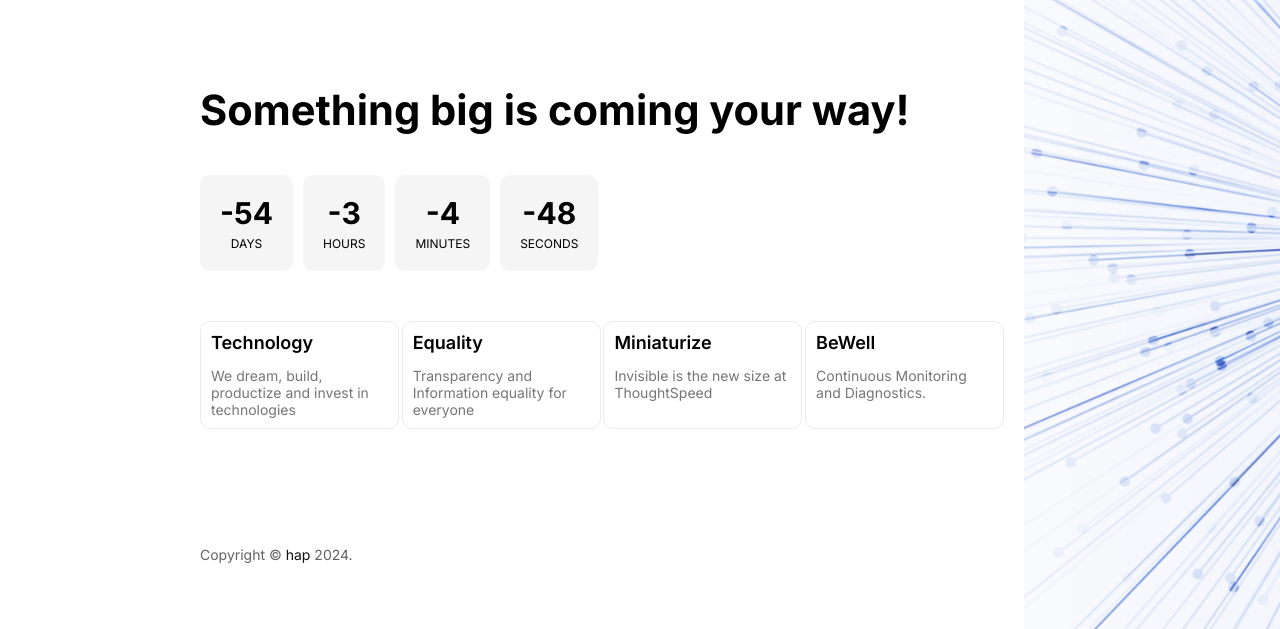
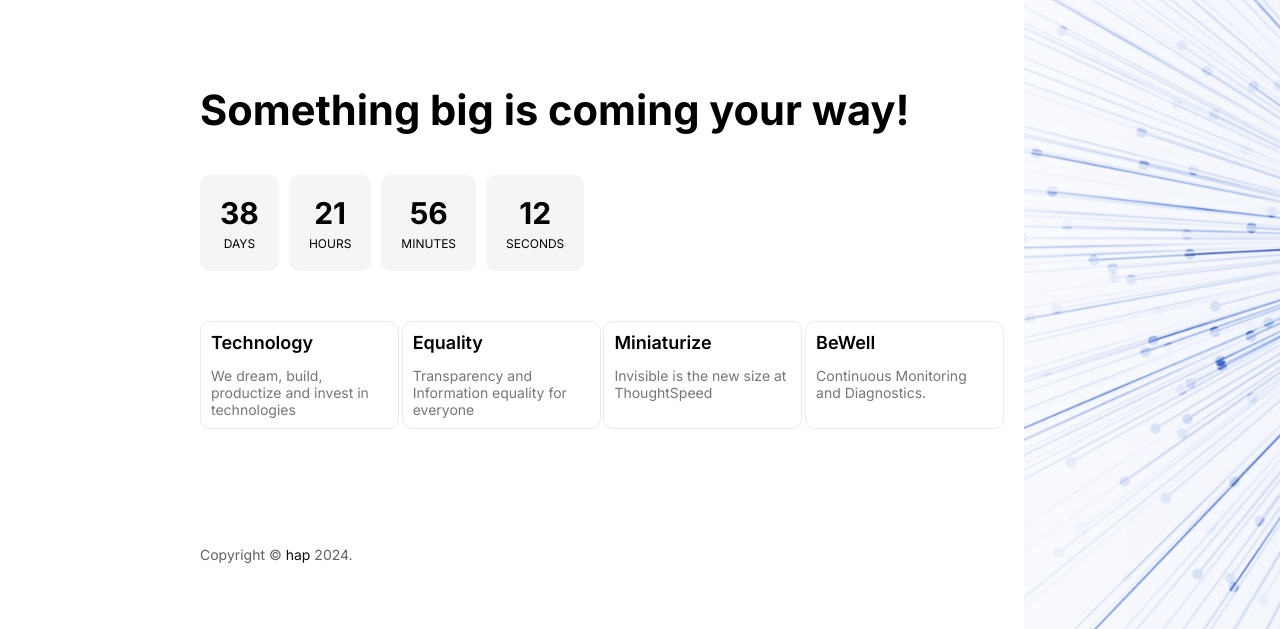
Before and after one commit to hapllc/website, a plain HTML site: page index.html in a window 1280 px wide. Shown: the part 171-800 px from the top of the page. Drawn offline with Linux system fonts and the light colour scheme.

Commit message:
Update index.html

```diff
--- a/index.html
+++ b/index.html
@@ -141,7 +141,7 @@
   hour = minute * 60,
   day = hour * 24;
 
-let countDown = new Date('August 29, 2024 10:00:00').getTime(),
+let countDown = new Date('November 29, 2024 10:00:00').getTime(),
 x = setInterval(function() {
 
   let now = new Date().getTime(),
```
